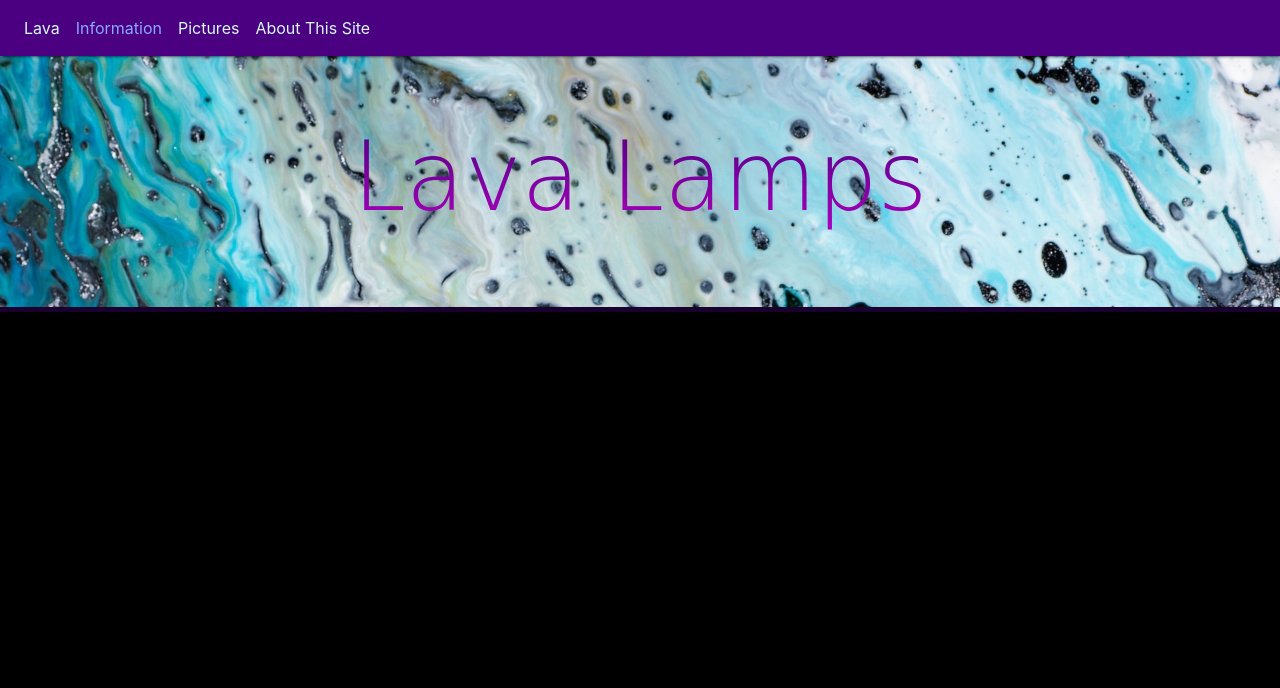
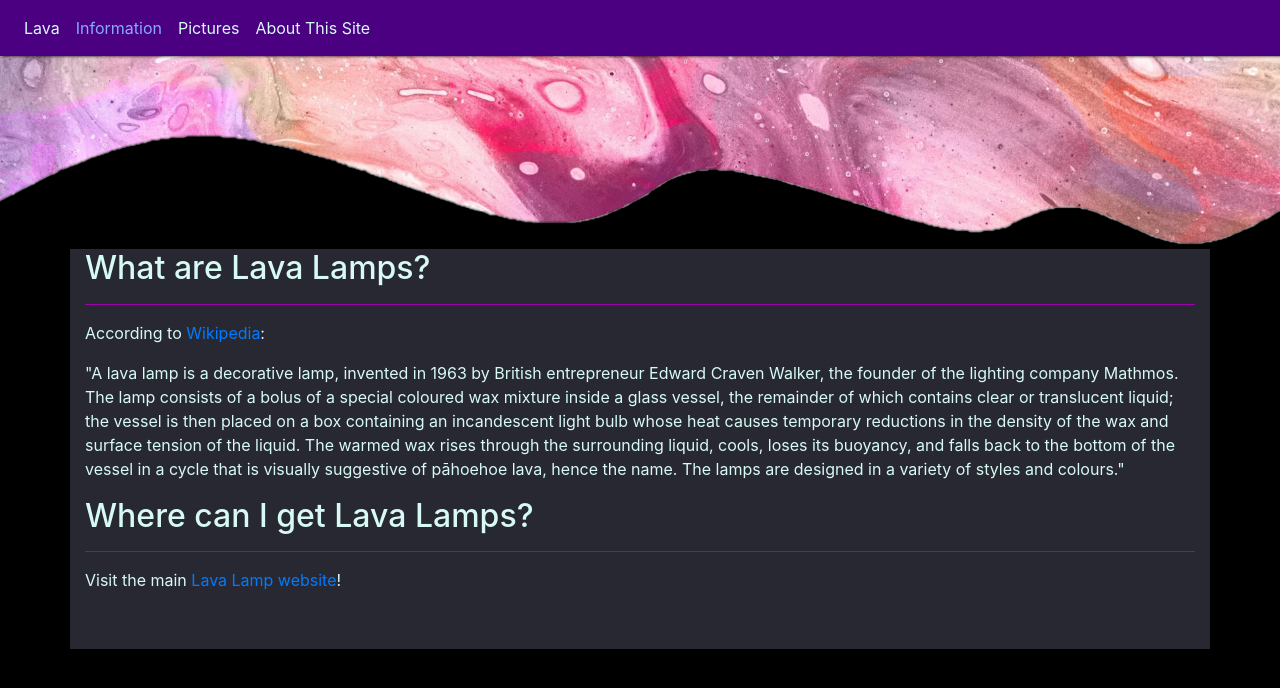
Before and after one commit to Koldenblue/lava-lamp-customizable-sass, a website: page public/info.html in a window 1280 px wide. Drawn offline with nearby package versions, Linux system fonts and the light colour scheme; no server answers; a web font is replaced by a local one.

Commit message:
added info section, heroku deploy

```diff
--- a/public/info.html
+++ b/public/info.html
@@ -27,18 +27,33 @@
         <a class="nav-link nav-active" href="#">Information</a>
         <a class="nav-link" href="/pictures">Pictures</a>
         <a class="nav-link" href="/about">About This Site</a>
-
-
       </div>
     </div>
   </nav>
 
-  <div class="jumbotron jumbotron-fluid">
-    <div class="container">
-      <h1 class="display-4">Lava Lamps</h1>
-      <!-- <p class="lead">This is a modified jumbotron that occupies the entire horizontal space of its parent.</p> -->
-    </div>
-  </div>
+  <img src='./img/back-menu-transparent.png' class='back-paint'>
+
+  <main class='container about-container'>
+    <article>
+      <h2>What are Lava Lamps?</h2>
+      <hr />
+      <p>According to <a href=https://en.wikipedia.org/wiki/Lava_lamp>Wikipedia</a>:</p>
+      <p>"A lava lamp is a decorative lamp, invented in 1963 by British entrepreneur Edward Craven Walker, the founder of the lighting company Mathmos.
+        The lamp consists of a bolus of a special coloured wax mixture inside a glass vessel, the remainder of which contains clear or translucent liquid;
+        the vessel is then placed on a box containing an incandescent light bulb whose heat causes temporary reductions in the density of the wax and surface tension of the liquid.
+        The warmed wax rises through the surrounding liquid, cools, loses its buoyancy,
+        and falls back to the bottom of the vessel in a cycle that is visually suggestive of pāhoehoe lava, hence the name.
+        The lamps are designed in a variety of styles and colours."</p>
+    </article>
+
+    <article>
+      <h2>Where can I get Lava Lamps?</h2>
+      <hr />
+      <p>Visit the main <a href=https://www.lavalamp.com>Lava Lamp website</a>!</p>
+    </article>
+
+  </main>
+
 
   <!-- Index.html will be routed to by default at the '/' route. Currently, '/' routes to signup.html,
   but renaming this file to index.html will change that behavior. -->
--- a/public/js/index.js
+++ b/public/js/index.js
@@ -5,9 +5,12 @@ $(document).ready(() => {
   let gifBtn = $("#lava-gif-button");
   let gifDiv = $("#lava-gif");
   let gifDiv2 = $("#lava-gif-2");
-
+  let gifData = [];
+  // let windowHeight;
+  // let elements;
 
   console.log(window.location.pathname)
+
   const colorChange = () => {
     if (lamp.attr('class') === 'purple-lamp') {
       lamp.attr('class', 'green-lamp');
@@ -23,6 +26,7 @@ $(document).ready(() => {
   const getGif = () => {
     $.get('/api/lavagif').then(data => {
       console.log(data);
+      let gifData = data.data;
       let gif = data.data[0].images.original.url;
       let gif2 = data.data[1].images.original.url;
       gifDiv.html(`<img src=${gif} class='lava-gif' alt='lava lamp gif'>`)
@@ -30,7 +34,27 @@ $(document).ready(() => {
     })
   }
 
-  getGif();
+  // const handleResize = () => {
+  //   windowHeight = window.innerHeight;
+  // }
+
+  // function checkPosition() {
+  //   for (var i = 0; i < elements.length; i++) {
+  //     var element = elements[i];
+  //     var positionFromTop = elements[i].getBoundingClientRect().top;
+
+  //     if (positionFromTop - windowHeight <= 0) {
+  //       element.classList.add('fade-in-element');
+  //       element.classList.remove('hidden');
+  //     }
+  //   }
+  // }
+
+  if (window.location.pathname === '/pictures') {
+    getGif();
+    // window.addEventListener('scroll', checkPosition);
+    // window.addEventListener('resize', handleResize);
+  }
 
   $("#color-change-btn").on('click', colorChange);
   gifBtn.on("click", getGif);
--- a/public/styles/input.scss
+++ b/public/styles/input.scss
@@ -96,6 +96,7 @@ button {
   background-color: rgb(40, 40, 50);
   padding-bottom: 1em;
   min-height: 50vh;
+  margin-bottom: 2em;
 }
 .about-jumbotron {
   background-color: $text;
@@ -104,6 +105,7 @@ button {
 .about-container h1 {
   color: $header;
 }
+
 hr {
   background-color: $second;
 }
@@ -120,4 +122,13 @@ hr {
   position: relative;
   left: 50%;
   transform: translateX(-50%);
+  width: -moz-available;
+  max-width: 100%;
 }
+.back-paint {
+  width: 100%;
+}
+
+.gif-col {
+  margin-top: 1em;
+}
```
Also changed, not shown: public/pictures.html (+4 -4 lines), public/styles/style.css, 1 other file.
